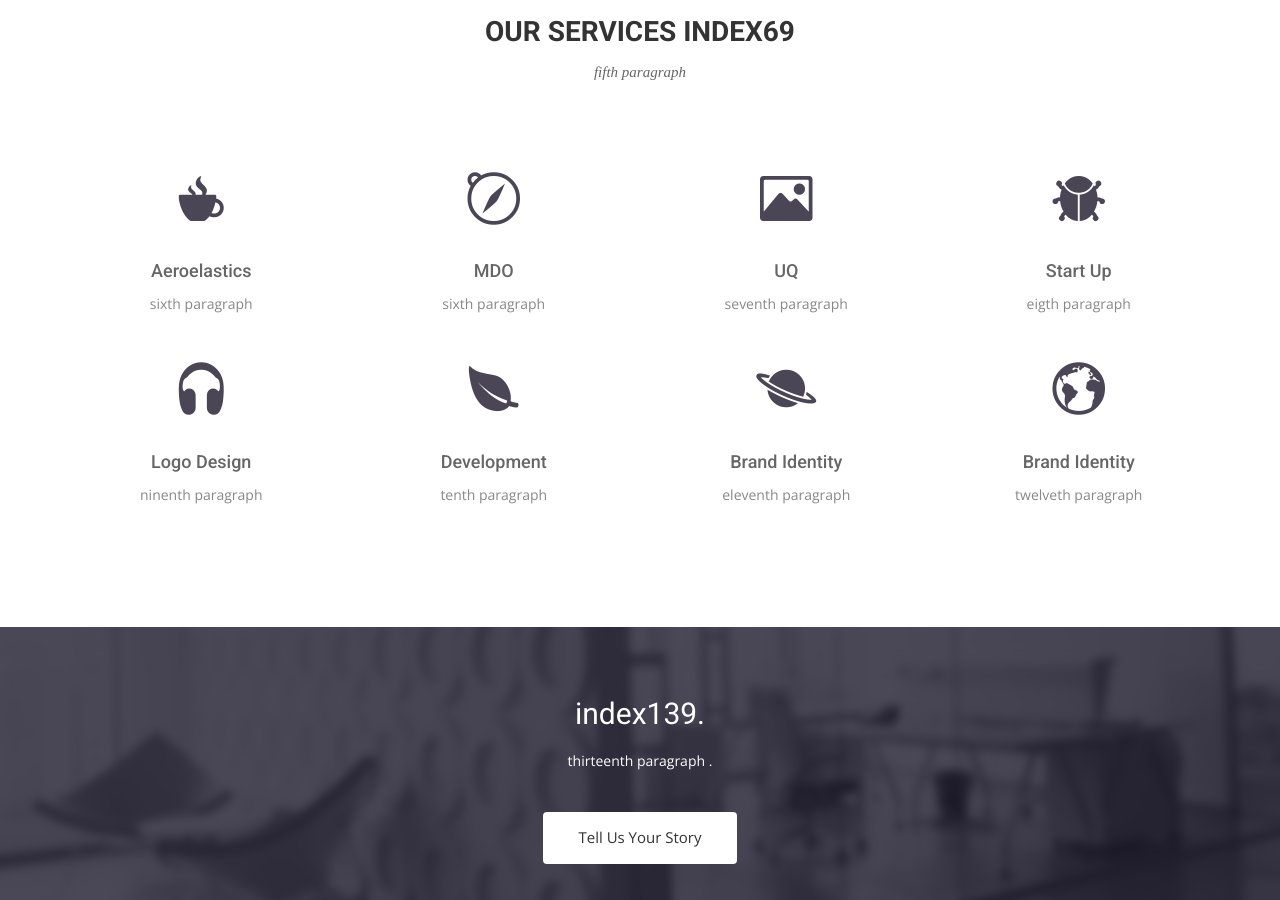
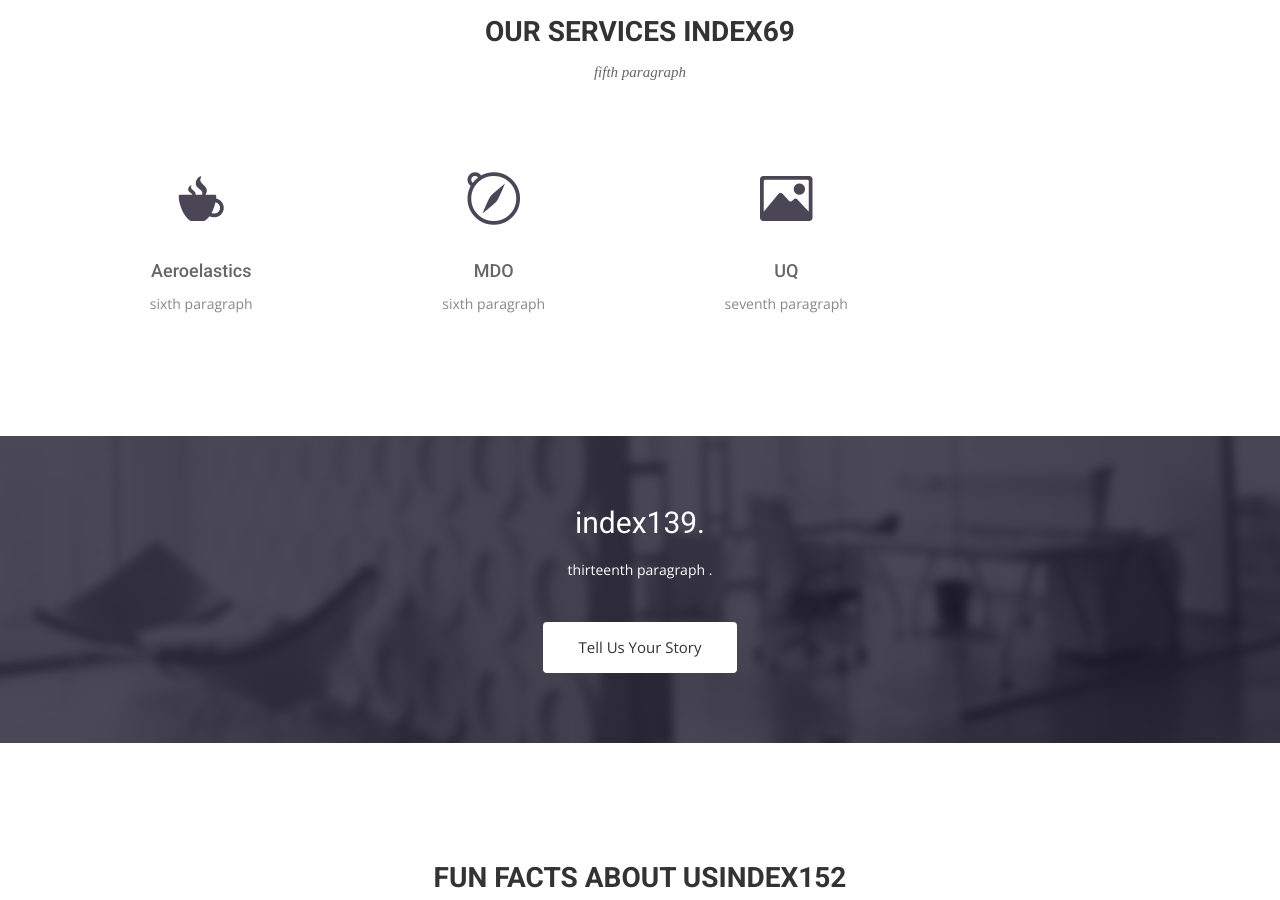
Before and after one commit to simaomrq/simaomrq.github.io, a Jekyll site: the page built from index.html, in a window 1280 px wide and 900 px high, scrolled down 2221 px. Built offline with Jekyll 4.4.1, drawn with Linux system fonts in a browser that asks for light colours; nearby versions of some CDN libraries; some web fonts are replaced.

Commit message:
Update index.html

```diff
--- a/index.html
+++ b/index.html
@@ -92,41 +92,6 @@ permalink: /
           <p>seventh paragraph  </p>
         </div>
       </div>
-      <div class="col-sm-6 col-md-3">
-        <div class="service-item">
-          <i class="ion-bug"></i>
-          <h4>Start Up</h4>
-          <p>eigth paragraph </p>
-        </div>
-      </div>
-      <div class="col-sm-6 col-md-3">
-        <div class="service-item">
-          <i class="ion-headphone"></i>
-          <h4>Logo Design</h4>
-          <p>ninenth paragraph </p>
-        </div>
-      </div>
-      <div class="col-sm-6 col-md-3">
-        <div class="service-item">
-          <i class="ion-leaf"></i>
-          <h4>Development</h4>
-          <p>tenth paragraph </p>
-        </div>
-      </div>
-      <div class="col-sm-6 col-md-3">
-        <div class="service-item">
-          <i class="ion-planet"></i>
-          <h4>Brand Identity</h4>
-          <p>eleventh  paragraph </p>
-        </div>
-      </div>
-      <div class="col-sm-6 col-md-3">
-        <div class="service-item">
-          <i class="ion-earth"></i>
-          <h4>Brand Identity</h4>
-          <p>twelveth paragraph </p>
-        </div>
-      </div>
     </div>
   </div>
 </section>
```
